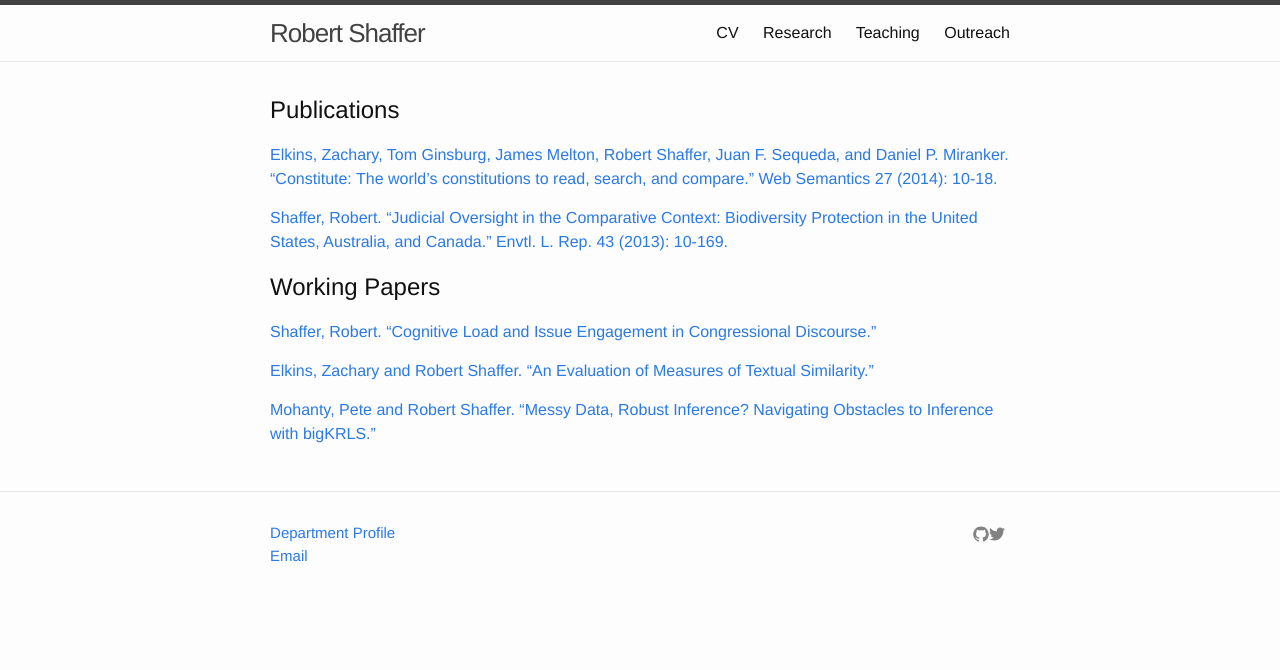
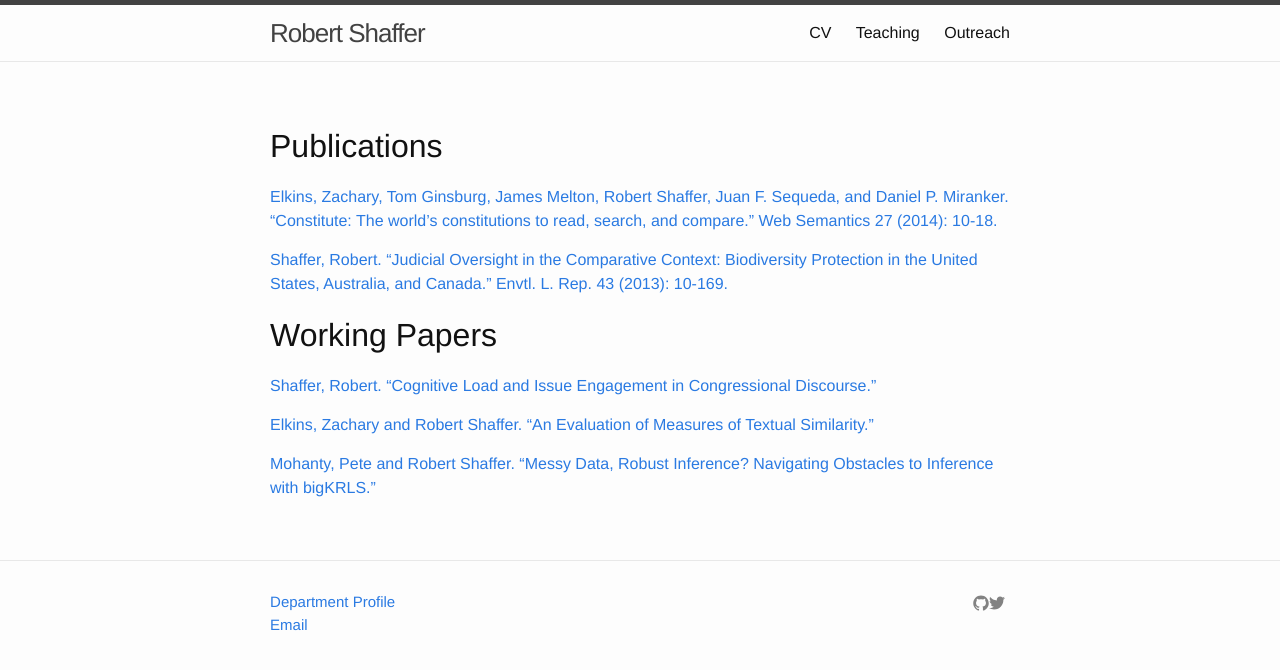
Before and after one commit to rbshaffer/rbshaffer.github.io, a Jekyll site: the page built from _pages/01_research.md, in a window 1280 px wide. Shown: the top 670 px of the page. Built offline with Jekyll 4.4.1, drawn with Linux system fonts in a browser that asks for light colours.

Commit message:
Fixing headers.

```diff
--- a/_pages/01_research.md
+++ b/_pages/01_research.md
@@ -1,6 +1,5 @@
 ---
-layout: main
-title: Research
+layout: page
 permalink: /research/
 ---
 
```
